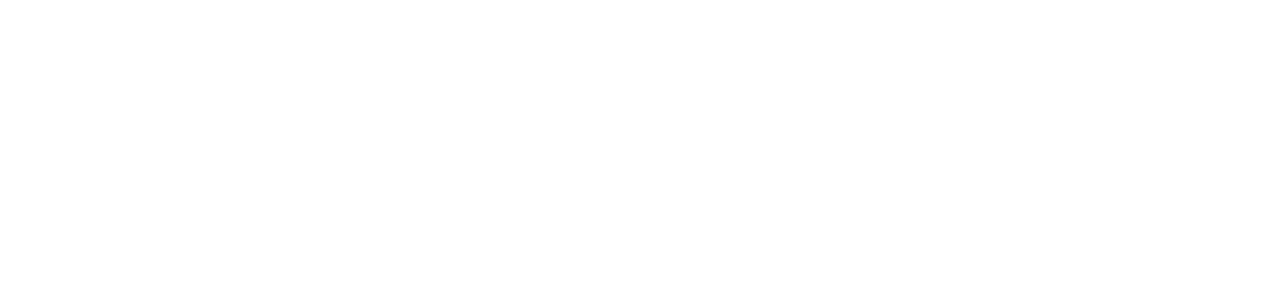
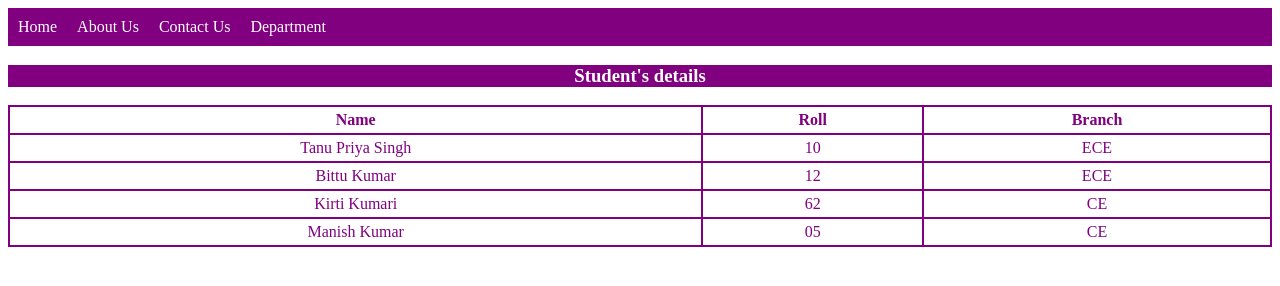
Before and after one commit to sureshvidyarthi/gpkmorningbatchcode, a plain HTML site: page css/index.html in a window 1280 px wide. Drawn offline with Linux system fonts and the light colour scheme.

Commit message:
navigation bar, table, class , id

```diff
--- a/css/index.html
+++ b/css/index.html
@@ -66,6 +66,60 @@
     <!-- <span>
         Welcome
     </span> -->
+
+    <!-- class and id -->
+    <!-- <div class="class1">
+        <h1 class="class3">Heading 1</h1>
+        <h2>Heading 2</h2>
+        <h3 id="id1">Heading 3</h3>
+        <h4>Heading 4</h4>
+    </div>
+
+    <div class="class2">
+        <h1>Heading 1</h1>
+        <h2 class="class3">Heading 2</h2>
+        <h3>Heading 3</h3>
+        <h4 class="class3">Heading 4</h4>
+    </div> -->
+
+    <!-- opacity -->
+    <!-- <h1>Kishanganj</h1> -->
+
+    <!-- navigation bar -->
+    <ul>
+        <li><a href="#">Home</a></li>
+        <li><a href="#">About Us</a></li>
+        <li><a href="#">Contact Us</a></li>
+        <li><a href="#">Department</a></li>
+    </ul>
+    <h3>Student's details</h3>
+    <table>
+        <tr>
+            <th>Name</th>
+            <th>Roll</th>
+            <th>Branch</th>
+        </tr>
+        <tr>
+            <td>Tanu Priya Singh</td>
+            <td>10</td>
+            <td>ECE</td>
+        </tr>
+        <tr>
+            <td>Bittu Kumar</td>
+            <td>12</td>
+            <td>ECE</td>
+        </tr>
+        <tr>
+            <td>Kirti Kumari</td>
+            <td>62</td>
+            <td>CE</td>
+        </tr>
+        <tr>
+            <td>Manish Kumar</td>
+            <td>05</td>
+            <td>CE</td>
+        </tr>
+    </table>
 </body>
 
 </html>
--- a/css/style.css
+++ b/css/style.css
@@ -98,6 +98,100 @@ a:hover {
     border: 2px solid red;
 } */
 
-span {
+/* span {
     border: 2px solid blue;
+} */
+
+/* h1 {
+    color: red;
 }
+
+h2 {
+    color: red;
+}
+
+h3 {
+    color: red;
+}
+
+h4 {
+    color: red;
+} */
+
+/* class and id */
+/* .class1 {
+    color: purple;
+}
+
+.class2 {
+    color: blue;
+}
+
+#id1 {
+    color: orangered;
+}
+
+.class3 {
+    color: green;
+    background-color: black;
+} */
+
+/* opacity */
+
+/* h1 {
+    color: blue;
+    opacity: 0.6;
+} */
+
+
+
+/* table in css */
+h3 {
+    color: white;
+    background-color: purple;
+    text-align: center;
+}
+
+table,
+th,
+td {
+    border: 2px solid purple;
+    color: purple;
+}
+
+table {
+    border-collapse: collapse;
+    width: 100%;
+}
+
+td,
+th {
+    text-align: center;
+    padding: 4px;
+}
+
+
+/* navigation bar */
+ul {
+    list-style-type: none;
+    background-color: purple;
+    margin: 0;
+    padding: 0;
+    overflow: hidden;
+}
+
+li {
+    float: left;
+}
+
+li a {
+    display: block;
+    color: white;
+    text-align: center;
+    text-decoration: none;
+    padding: 10px;
+}
+
+li a:hover {
+    color: black;
+}
```
